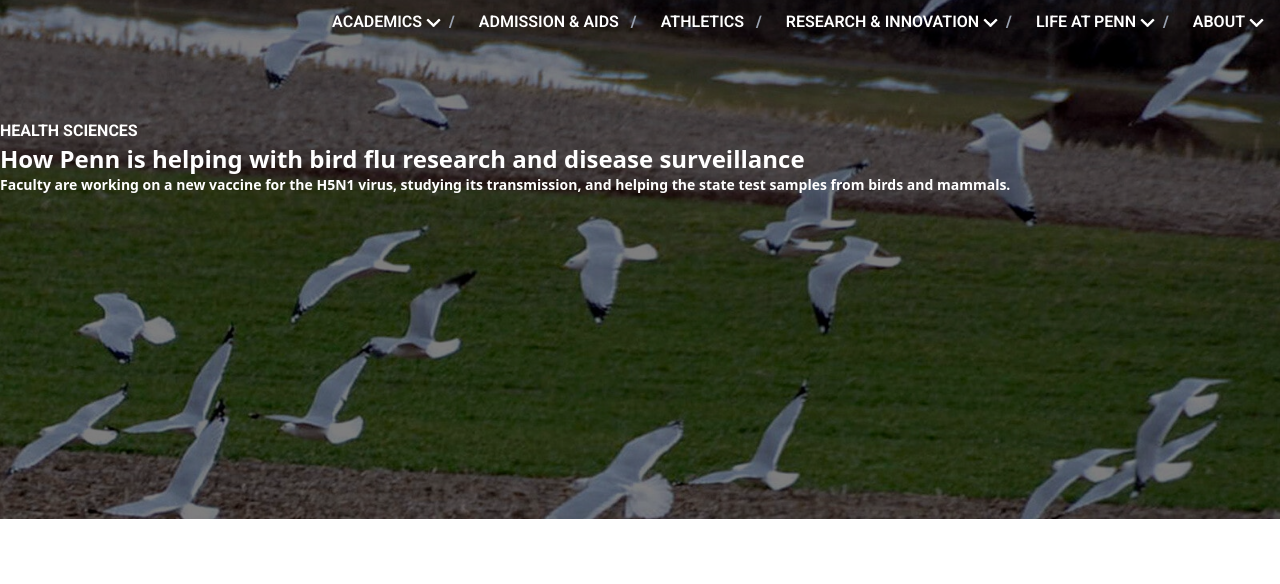
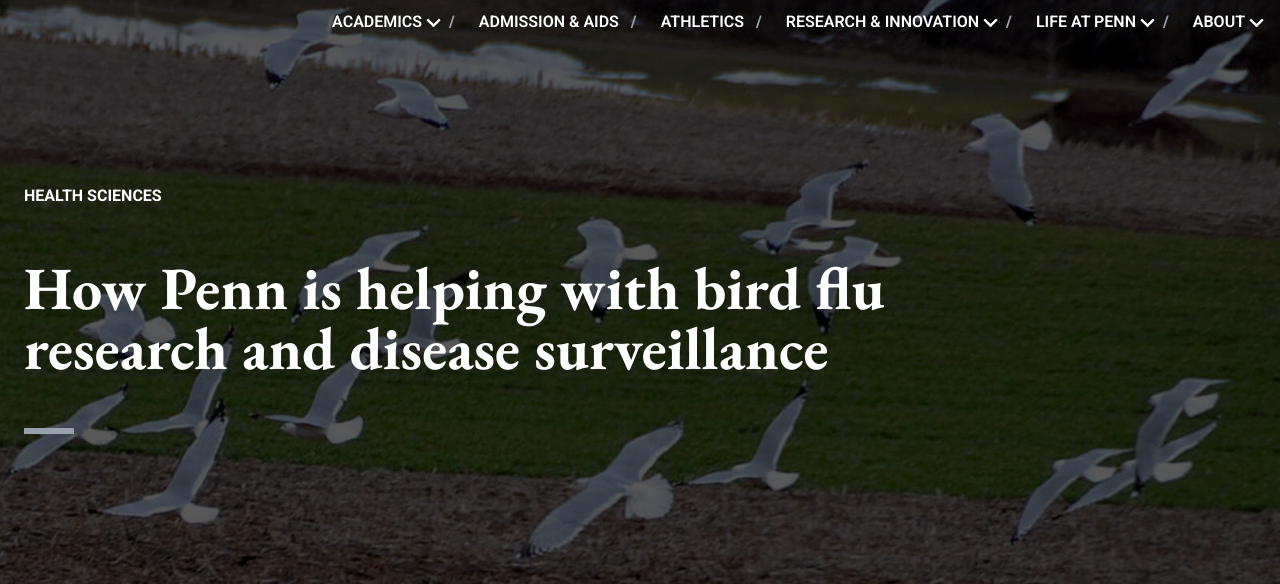
Before and after one commit to gisachris/upenn_css_gate_project, a website: page index.html in a window 1280 px wide. Shown: the part 339-923 px from the top of the page. Before the commit the page ends 858 px from the top, so only its background shows below. Drawn offline with nearby package versions, Linux system fonts and the light colour scheme.

Commit message:
implement hero section

```diff
--- a/index.html
+++ b/index.html
@@ -31,7 +31,7 @@
         </div>
     </div>
     <div id="contentHolder" class="relative bg-[url(/public/imgs/birdbg.jpeg)] bg-cover">
-        <div id="blackTopLayer" class="absolute inset-0 w-full h-full bg-black opacity-50"></div>
+        <div id="blackTopLayer" class="absolute inset-0 w-full h-full bg-black opacity-65"></div>
         <header class="w-full relative top-0 font-roboto font-semibold flex flex-col">
             <div id="navTop"
                 class="border-0 border-b border-b-white grid grid-cols-3 justify-between items-center lg:grid-cols-2 px-5 text-white">
@@ -112,12 +112,15 @@
             </nav>
         </header>
         <main class="w-full min-h-[400px] text-white relative z-10">
-            <div id="heroSection" class="w-full flex my-[85px] flex-col gap-x-5 font-bold">
+            <div id="heroSection" class="w-full flex my-[100px] mt-[150px] flex-col gap-y-[50px] font-bold pl-6 group">
                 <span class="font-roboto">HEALTH SCIENCES</span>
-                <p class="text-2xl">
+                <p class="text-6xl font-eb max-w-[32ch]">
                     How Penn is helping with bird flu research and disease surveillance
                 </p>
-                <p class="text-sm">
+                <span class="w-[50px] h-[6px] bg-gray-400"></span>
+                <p class="text-lg font-roboto max-w-[70ch] mb-[50px] sm:mb-0
+                          opacity-0 transform translate-y-2 transition-all duration-500 ease-out
+                          group-hover:opacity-100 group-hover:translate-y-0">
                     Faculty are working on a new vaccine for the H5N1 virus, studying its transmission, and helping the
                     state test samples from birds and mammals.
                 </p>
```
Also changed, not shown: public/styles/output.css.
